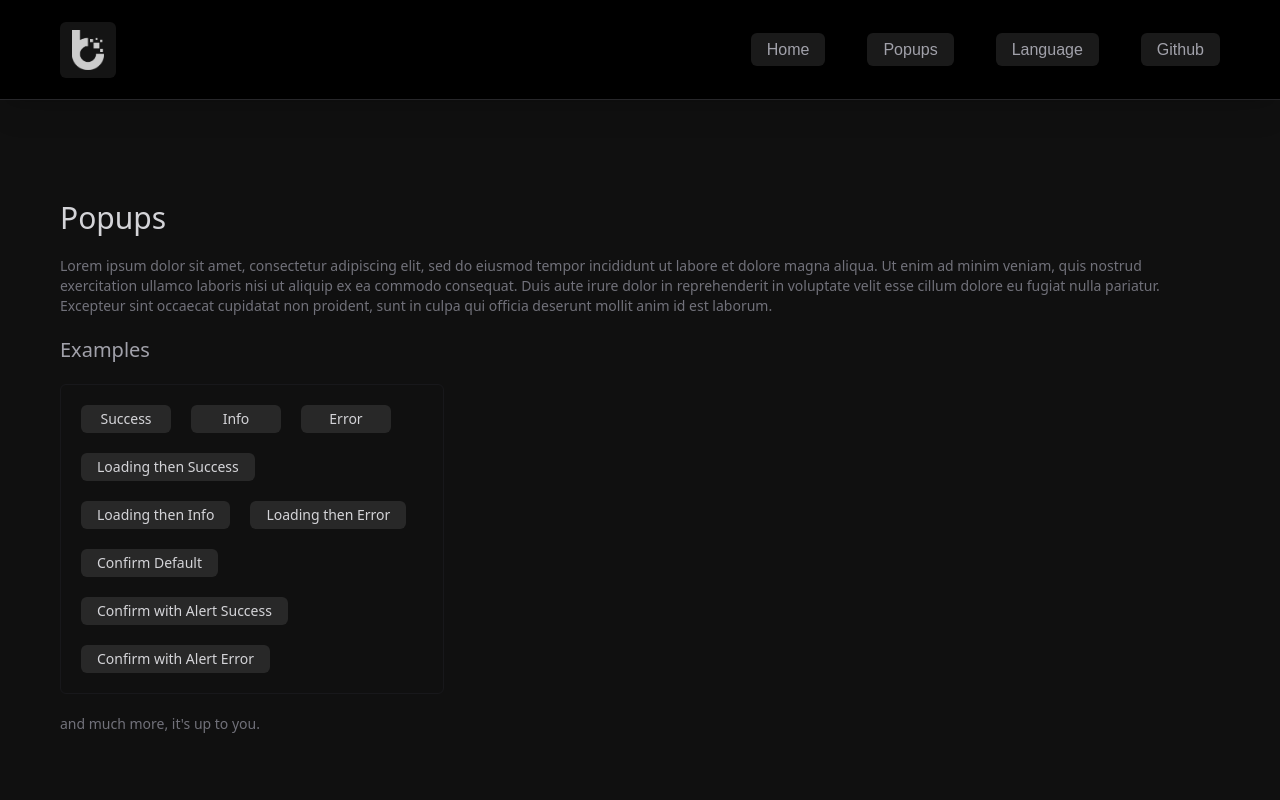
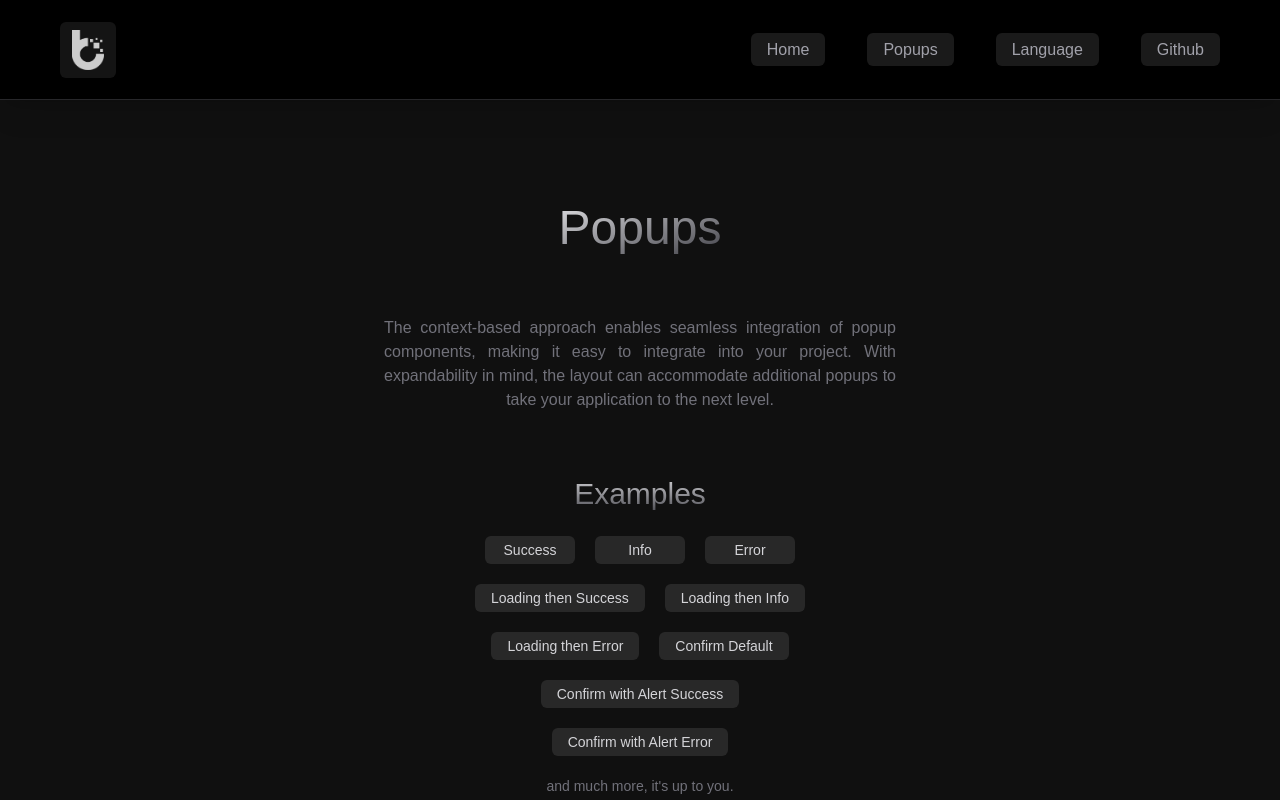
Before and after one commit to Beyond-Codes/beyond-next-ts-boilerplate, a Next.js app: page /popups in a window 1280 px wide. Shown: the top 800 px of the page. Built offline with nearby package versions, Linux system fonts and the light colour scheme.

Commit message:
rev: content

```diff
--- a/src/pages/index.tsx
+++ b/src/pages/index.tsx
@@ -51,7 +51,7 @@ export default function Home(): JSX.Element {
       icon: IoRocketSharp,
       title: 'Deployment Helpers',
       description:
-        'Includes deployment helpers to make your project easier to deploy, like Base URL, Sitemap, Robots.txt, etc.',
+        'Includes deployment helpers to make your project easier to deploy, like Base URL, Auto sitemap, etc.',
     },
     {
       id: 1,
@@ -99,14 +99,27 @@ export default function Home(): JSX.Element {
 
   return (
     <>
-      <Meta title="Beyond" description="Beyond Template" />
+      <Meta
+        title="Beyond | Next.JS TypeScript Boilerplate"
+        description="Jumpstart with this Next.JS TypeScript multi-purpose boilerplate. Expand and customize as needed to
+          fit project's unique requirements."
+      />
       <Header />
       <main className="default-fade-in mt-[100px] grid min-h-screen w-full grid-cols-1 place-content-start place-items-center gap-5 bg-[#101010] p-5 pt-[100px] font-theme">
         <h1 className=" max-w-sm bg-gradient-to-br from-zinc-200 to-zinc-700 bg-clip-text p-1 text-center text-4xl text-transparent lg:text-5xl">
           Faster way to build projects
         </h1>
-        <p className="mt-10 text-center text-base text-zinc-500">
-          A Next.JS boilerplate that uses TypeScript.
+        <p
+          style={{
+            textAlignLast: 'center',
+          }}
+          className="mt-10 max-w-lg text-justify text-base text-zinc-500"
+        >
+          Jumpstart with this Next.JS TypeScript multi-purpose boilerplate.
+          Next.JS, TypeScript, deployment helpers, linters, SEO helpers,
+          multilingual websites, and pure pop-up layouts make building web
+          applications a breeze. Expand and customize as needed to fit
+          project&apos;s unique requirements.
         </p>
         <h2 className="mt-10 bg-gradient-to-b from-zinc-200 to-zinc-700 bg-clip-text p-1 text-center text-xl text-transparent lg:text-3xl">
           Features
--- a/src/pages/popups.tsx
+++ b/src/pages/popups.tsx
@@ -11,25 +11,31 @@ function Popups() {
   return (
     <>
       <Meta
-        title="Beyond | Popups"
-        description="Popup controls of Beyond NextTS Template"
+        title="Popups | Beyond Next.JS TypeScript Boilerplate"
+        description="The context-based approach enables seamless integration of popup components, making it easy to integrate into your project."
       />
       <Header />
-      <main className="default-fade-in m-0 mt-[100px] flex min-h-screen w-full items-start justify-center bg-[#101010] p-0">
-        <section className="mt-20 grid w-full max-w-theme grid-cols-1 place-content-start place-items-start gap-5 p-5">
-          <h1 className="text-3xl text-zinc-300">Popups</h1>
-          <p className="text-left text-sm text-zinc-500">
-            Lorem ipsum dolor sit amet, consectetur adipiscing elit, sed do
-            eiusmod tempor incididunt ut labore et dolore magna aliqua. Ut enim
-            ad minim veniam, quis nostrud exercitation ullamco laboris nisi ut
-            aliquip ex ea commodo consequat. Duis aute irure dolor in
-            reprehenderit in voluptate velit esse cillum dolore eu fugiat nulla
-            pariatur. Excepteur sint occaecat cupidatat non proident, sunt in
-            culpa qui officia deserunt mollit anim id est laborum.
+      <main className="default-fade-in mt-[100px] grid min-h-screen w-full grid-cols-1 place-content-start place-items-center gap-5 bg-[#101010] p-5 pt-[100px] font-theme">
+        <h1 className=" max-w-sm bg-gradient-to-br from-zinc-200 to-zinc-700 bg-clip-text p-1 text-center text-4xl text-transparent lg:text-5xl">
+          Popups
+        </h1>
+        <p
+          style={{
+            textAlignLast: 'center',
+          }}
+          className="mt-10 max-w-lg text-justify text-base text-zinc-500"
+        >
+          The context-based approach enables seamless integration of popup
+          components, making it easy to integrate into your project. With
+          expandability in mind, the layout can accommodate additional popups to
+          take your application to the next level.
         </p>
-          <section className="flex flex-col items-start justify-start gap-5">
-            <h2 className="text-xl text-zinc-400">Examples</h2>
-            <div className="flex w-fit max-w-[24rem] flex-wrap items-start justify-start gap-5 rounded-md border border-zinc-900 p-5">
+
+        <h2 className="mt-10 bg-gradient-to-b from-zinc-200 to-zinc-700 bg-clip-text p-1 text-center text-xl text-transparent lg:text-3xl">
+          Examples
+        </h2>
+        <ul className="flex w-fit max-w-[24rem] flex-wrap items-start justify-center gap-5 rounded-md px-5">
+          <li>
             <button
               type="button"
               className="min-w-[90px] rounded-md bg-white/10 px-4 py-1 text-center text-sm text-zinc-300 transition-all duration-150 hover:bg-white/20 disabled:pointer-events-none disabled:opacity-50"
@@ -39,6 +45,8 @@ function Popups() {
             >
               Success
             </button>
+          </li>
+          <li>
             <button
               type="button"
               className="min-w-[90px] rounded-md bg-white/10 px-4 py-1 text-center text-sm text-zinc-300 transition-all duration-150 hover:bg-white/20 disabled:pointer-events-none disabled:opacity-50"
@@ -48,6 +56,8 @@ function Popups() {
             >
               Info
             </button>
+          </li>
+          <li>
             <button
               type="button"
               className="min-w-[90px] rounded-md bg-white/10 px-4 py-1 text-center text-sm text-zinc-300 transition-all duration-150 hover:bg-white/20 disabled:pointer-events-none disabled:opacity-50"
@@ -57,6 +67,8 @@ function Popups() {
             >
               Error
             </button>
+          </li>
+          <li>
             <button
               type="button"
               className="min-w-[90px] rounded-md bg-white/10 px-4 py-1 text-center text-sm text-zinc-300 transition-all duration-150 hover:bg-white/20 disabled:pointer-events-none disabled:opacity-50"
@@ -68,6 +80,8 @@ function Popups() {
             >
               Loading then Success
             </button>
+          </li>
+          <li>
             <button
               type="button"
               className="min-w-[90px] rounded-md bg-white/10 px-4 py-1 text-center text-sm text-zinc-300 transition-all duration-150 hover:bg-white/20 disabled:pointer-events-none disabled:opacity-50"
@@ -79,6 +93,8 @@ function Popups() {
             >
               Loading then Info
             </button>
+          </li>
+          <li>
             <button
               type="button"
               className="min-w-[90px] rounded-md bg-white/10 px-4 py-1 text-center text-sm text-zinc-300 transition-all duration-150 hover:bg-white/20 disabled:pointer-events-none disabled:opacity-50"
@@ -93,6 +109,8 @@ function Popups() {
             >
               Loading then Error
             </button>
+          </li>
+          <li>
             <button
               type="button"
               className="min-w-[90px] rounded-md bg-white/10 px-4 py-1 text-center text-sm text-zinc-300 transition-all duration-150 hover:bg-white/20 disabled:pointer-events-none disabled:opacity-50"
@@ -102,6 +120,8 @@ function Popups() {
             >
               Confirm Default
             </button>
+          </li>
+          <li>
             <button
               type="button"
               className="min-w-[90px] rounded-md bg-white/10 px-4 py-1 text-center text-sm text-zinc-300 transition-all duration-150 hover:bg-white/20 disabled:pointer-events-none disabled:opacity-50"
@@ -118,6 +138,8 @@ function Popups() {
             >
               Confirm with Alert Success
             </button>
+          </li>
+          <li>
             <button
               type="button"
               className="min-w-[90px] rounded-md bg-white/10 px-4 py-1 text-center text-sm text-zinc-300 transition-all duration-150 hover:bg-white/20 disabled:pointer-events-none disabled:opacity-50"
@@ -134,12 +156,11 @@ function Popups() {
             >
               Confirm with Alert Error
             </button>
-            </div>
+          </li>
+        </ul>
         <p className="text-left text-sm text-zinc-500">
           and much more, it&apos;s up to you.
         </p>
-          </section>
-        </section>
       </main>
       <Footer />
     </>
```
Lines whose indentation alone changed are shown as unchanged.
